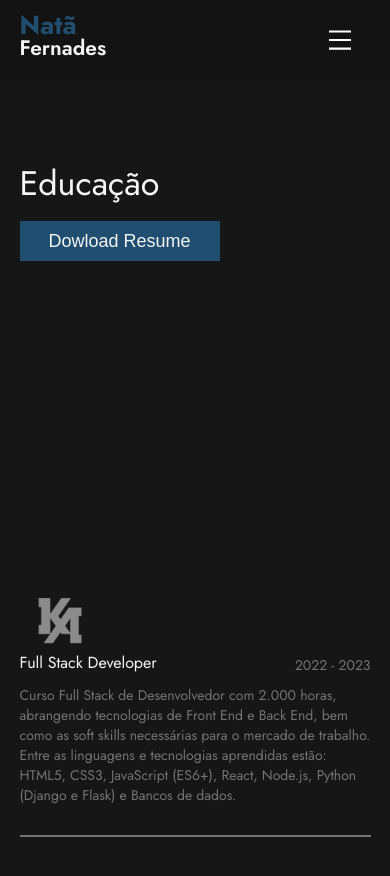
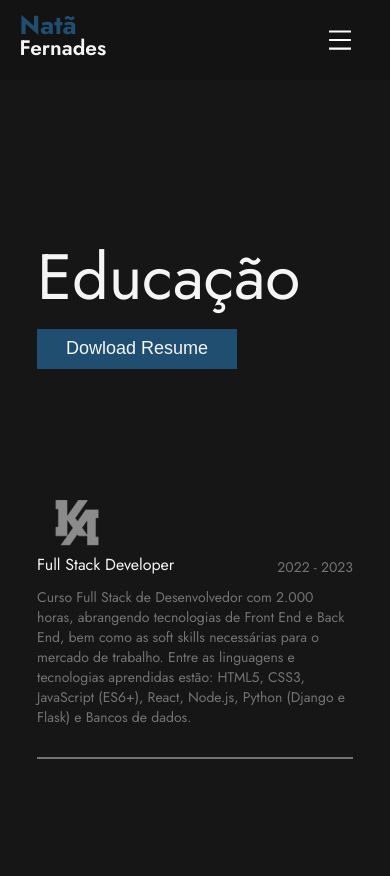
Before and after one commit to Natangaf/Portifolio, a React (Vite) app: page /Education in a window 390 px wide. Shown: the top 876 px of the page. Built offline with nearby package versions, Linux system fonts and the light colour scheme.

Commit message:
feat completed mobile?

```diff
--- a/src/pages/Education/index.tsx
+++ b/src/pages/Education/index.tsx
@@ -23,7 +23,7 @@ export function Education() {
         >
             <div className="container">
                 <div className="title">
-                    <StyledTypography classText="Heading2" tag="h4">
+                    <StyledTypography classText="Heading1" tag="h4">
                         Educação
                     </StyledTypography>
                     <StyledButtons nameButtons="buttonsections">
--- a/src/pages/Education/style.ts
+++ b/src/pages/Education/style.ts
@@ -8,11 +8,11 @@ export const StylesEducation = styled(motion.main)`
     background-color: var(--bgsecond);
     position: absolute;
     .container{
-    height: 100%;
-    display: flex;
-    align-items: center;
-    justify-content: space-around;
-    flex-direction: column;
+        height: 100%;
+        display: flex;
+        align-items: center;
+        justify-content: space-around;
+        flex-direction: column;
     }
     .title{
         width: 90%;
@@ -32,6 +32,10 @@ export const StylesEducation = styled(motion.main)`
     }
 
     @media (max-width: 1000px) {
+    .container{
+        width:90%;
+        justify-content: center
+    }
     .title{
         flex-direction: column;
         gap: 20px;
```
